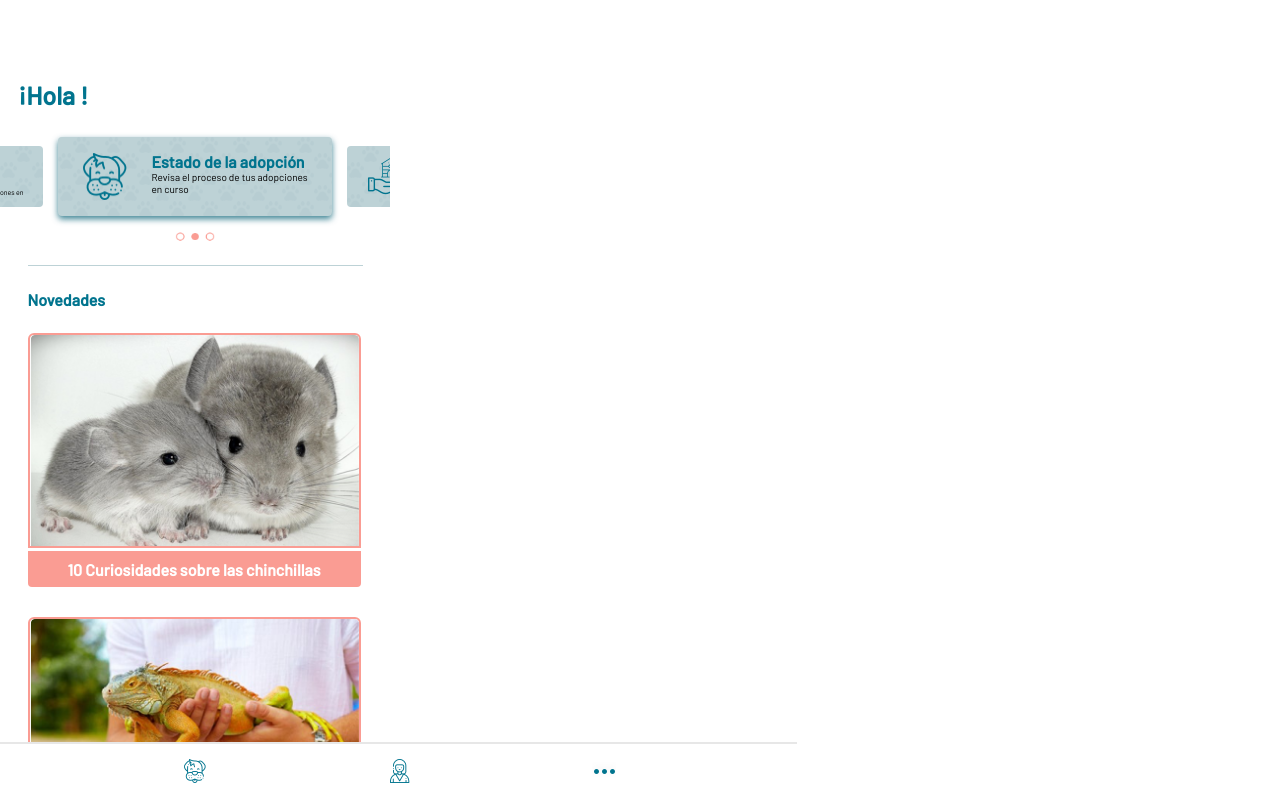
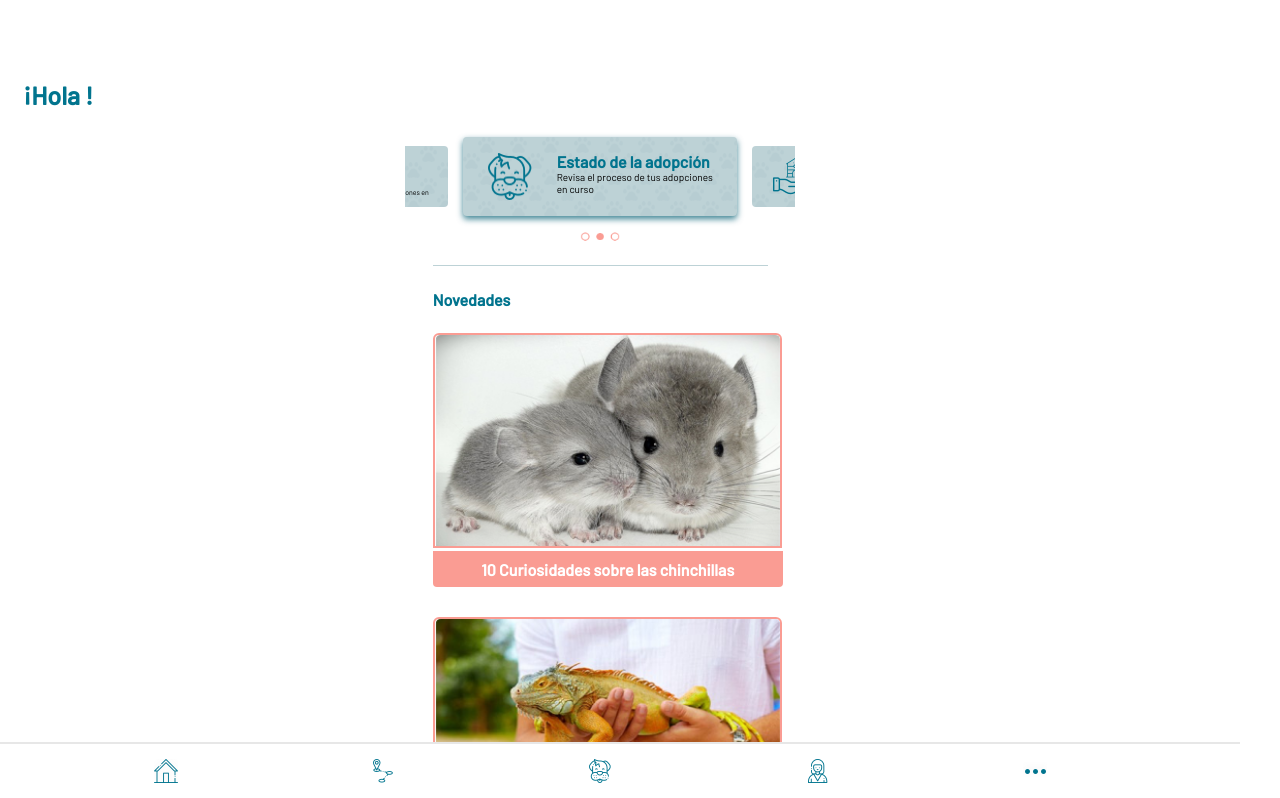
Before and after one commit to davidsotelo26/protectora-front, a React (Create React App) app: page /home in a window 1280 px wide. Shown: the top 798 px of the page. Built offline with nearby package versions, Linux system fonts and the light colour scheme.

Commit message:
Pequeños arreglos de maquetado

```diff
--- a/src/Components/navbar/navbar.scss
+++ b/src/Components/navbar/navbar.scss
@@ -1,5 +1,5 @@
 .navbar{
-    width: 94vw;
+    width: 100vw;
     height: 7vh;
 
     display: flex;
--- a/src/Pages/Home/Home.scss
+++ b/src/Pages/Home/Home.scss
@@ -1,11 +1,12 @@
 .HomeContainer {
-  width: 390px;
-  height: 100%;
+  width: 93vw;
+  height: 100vh;
   display: flex;
   align-items: center;
   flex-direction: column;
   padding-top: 80px;
   overflow: visible;
+  margin-left: 5px;
 
   h3 {
     font-size: 25px;
@@ -145,7 +146,7 @@
 
   h4 {
     font-size: 16px;
-    width: 333px;
+    width: 350px;
     height: 36px;
     background-color: rgb(250, 156, 147);
     color: rgb(255, 255, 255);
@@ -174,7 +175,7 @@
   }
 
   .Content-img {
-    width: 329px;
+    width: 345px;
     height: 211px;
     border: 2pt solid rgb(250 156 147);
     border-top-left-radius: 6px;
```
